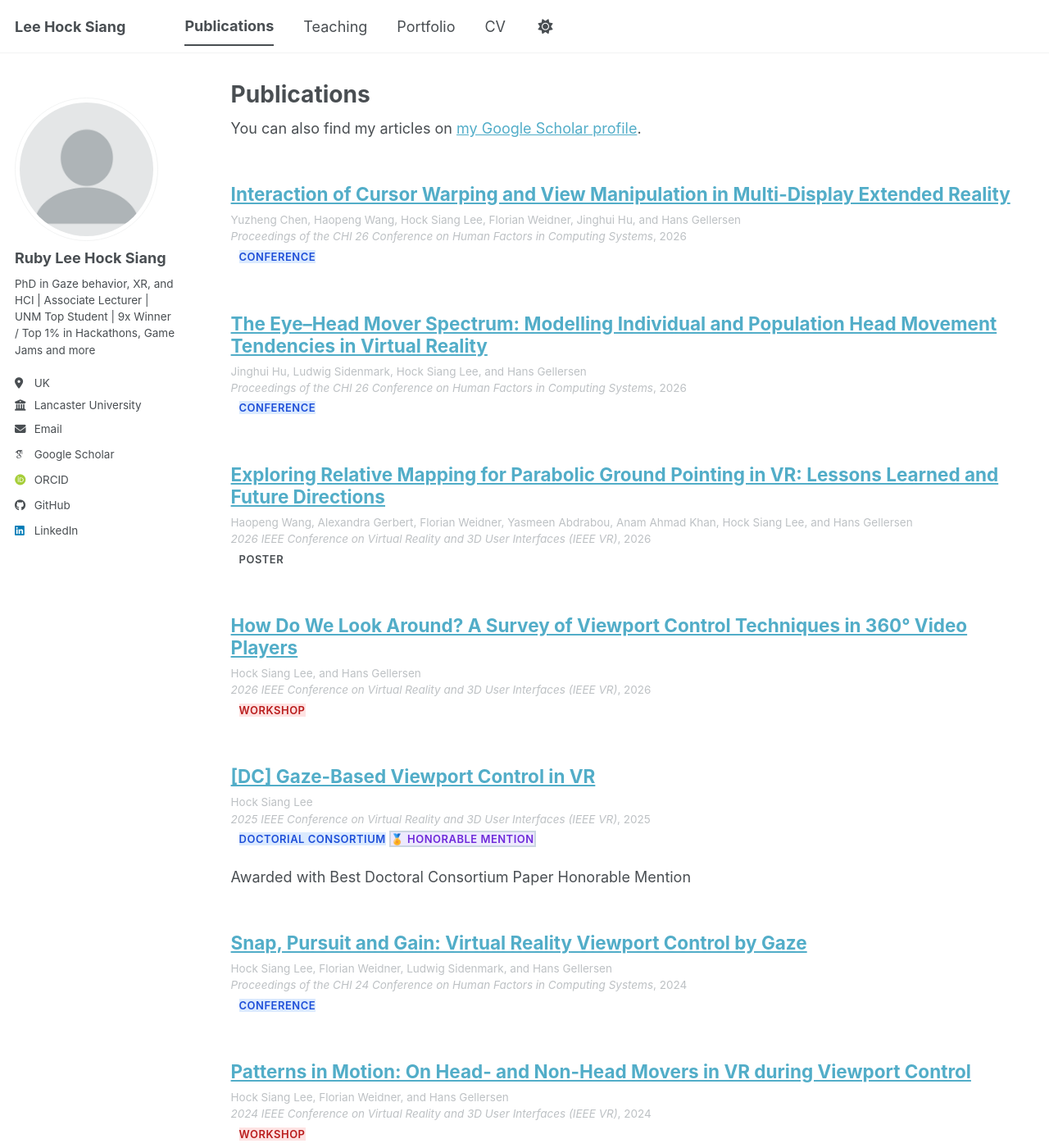
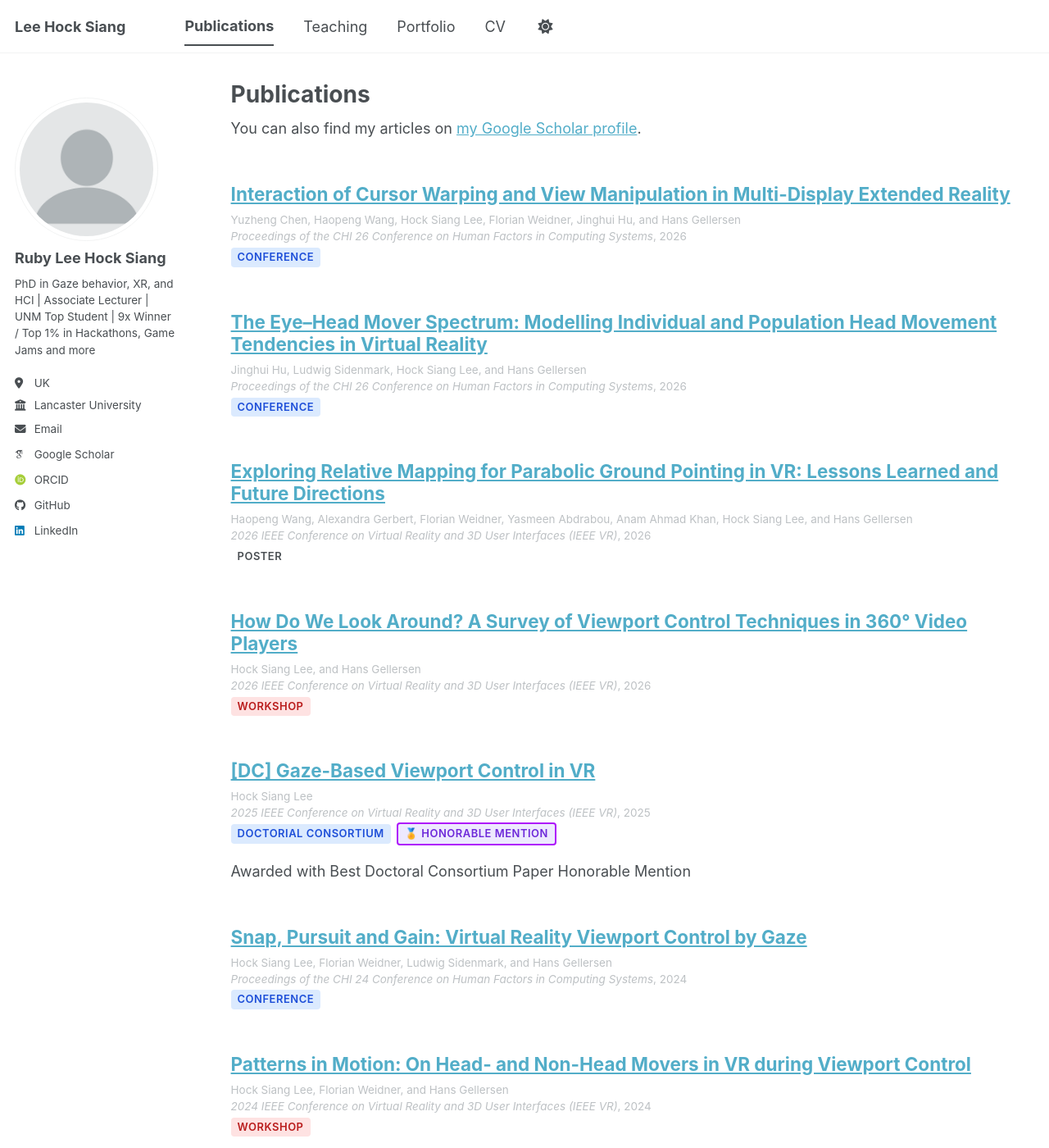
Before and after one commit to rubyleehs/rubyleehs.github.io, a Jekyll site: the page built from _pages/publications.html, in a window 1280 px wide and 1400 px high. Shown: the whole window at 82% size. Built offline with Jekyll 4.4.1, drawn with Linux system fonts in a browser that asks for light colours; some web fonts are replaced; a script bundle is joined from its source files by our own code; library files that are not in the unit come from our copies.

Commit message:
Update main.scss

```diff
--- a/assets/css/main.scss
+++ b/assets/css/main.scss
@@ -43,7 +43,11 @@
 
 
 /* Publication tags */
-.pub-tags {
+.pub-tags{
+  margin: 0
+}
+
+.pub-tag {
   display: inline-block;
   padding: 2px 8px;
   border-radius: 4px;
@@ -51,7 +55,7 @@
   font-weight: 600;
   letter-spacing: 0.04em;
   text-transform: uppercase;
-  margin: 2px;
+  margin-right: 2px;
   vertical-align: middle;
 }
 
@@ -62,7 +66,7 @@
 .pub-tag--workshop     { background: #fee2e2; color: #b91c1c; }
 
 .pub-tag--best-paper   { background: #fef3c7; color: #92400e; border: 2px solid #facc15; }
-.pub-tag--honorable-mention { background: #ede9fe; color: #6d28d9; border: 2px solid #cbd5e1; }
+.pub-tag--honorable-mention { background: #ede9fe; color: #6d28d9; border: 2px solid #ae15fa; }
 .pub-tag--preprint     { background: #f1f5f9; color: #475569;}
 
 .pub-tag--best-paper::before   { content: "🏆 ";}
```
